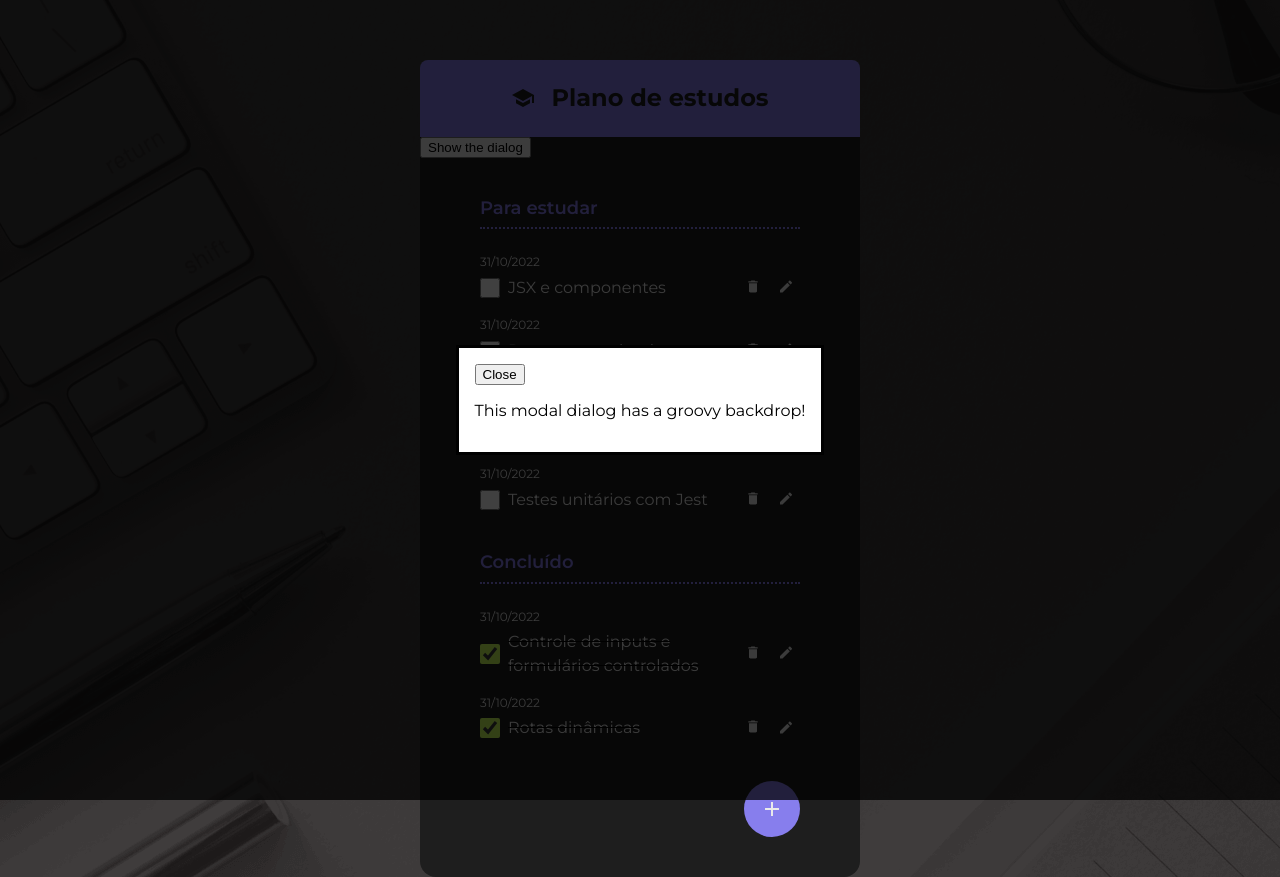
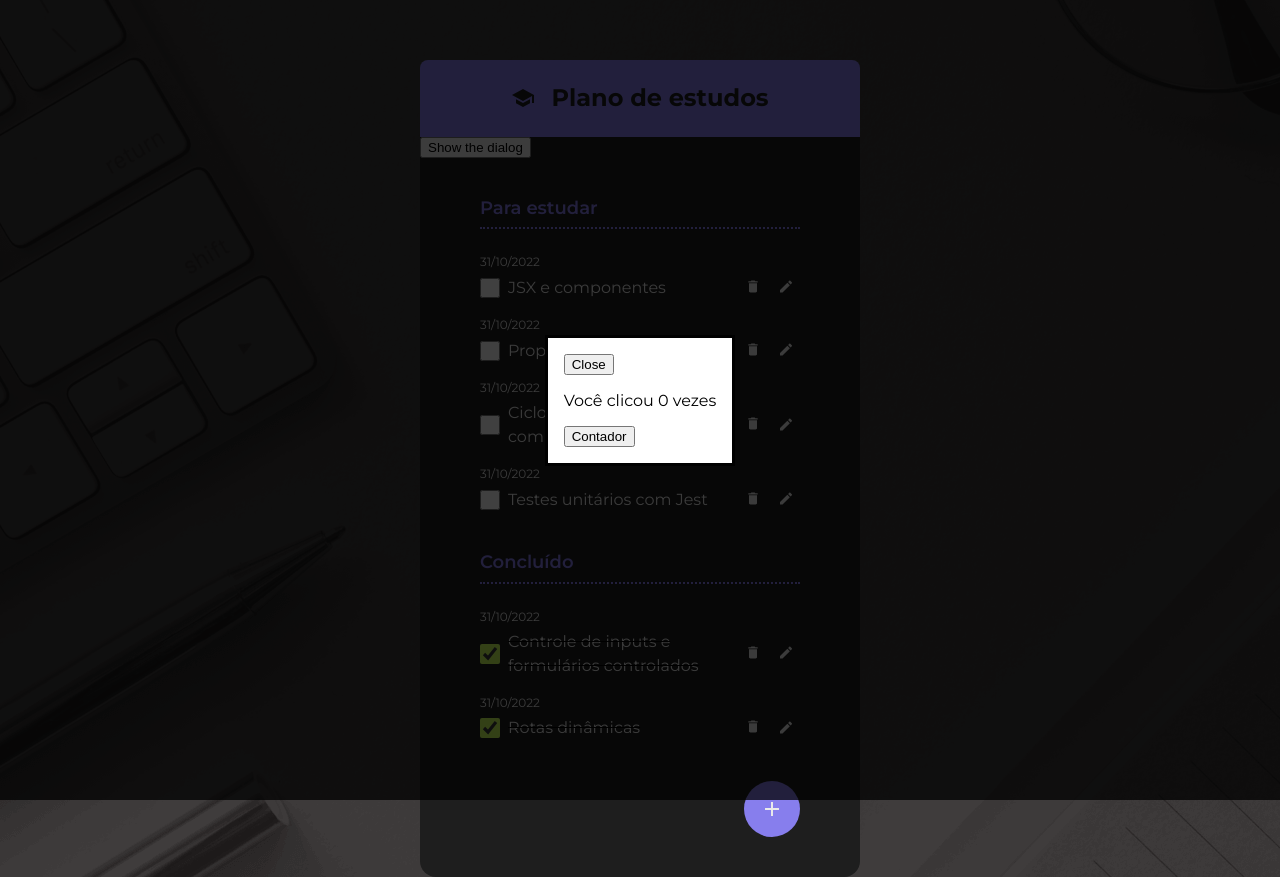
Before and after one commit to OzzyCleiton/checkListReact, a React (Vite) app in the folder react-todo-list-projeto-inicial/: page / in a window 1280 px wide. Both pictures are taken after a click on the button "Show the dialog". Built offline with nearby package versions, Linux system fonts and the light colour scheme.

Commit message:
exercicio concluido

```diff
--- a/react-todo-list-projeto-inicial/src/components/Dialog/index.jsx
+++ b/react-todo-list-projeto-inicial/src/components/Dialog/index.jsx
@@ -1,4 +1,4 @@
-import { useRef } from 'react';
+import { useRef, useState } from 'react';
 import './Dialog.style.css'
 export function Dialog() {
 
@@ -6,6 +6,16 @@ export function Dialog() {
     // useRef é o jeito react de buscar elementos no DOM!
 
     const dialogRef = useRef(null);
+    const contadorRef = useRef(0);
+    const [estado, setEstado] = useState(0)
+
+    function incrementador() {
+
+
+        setEstado(contadorRef.current++)
+        console.log(estado);
+
+    }
 
     // "Show the dialog" button opens the dialog modally
     const showButton = () => {
@@ -20,7 +30,8 @@ export function Dialog() {
         <>
             <dialog ref={dialogRef}>
                 <button autoFocus onClick={closeButton}>Close</button>
-                <p>This modal dialog has a groovy backdrop!</p>
+                <p>Você clicou {estado} vezes</p>
+                <button onClick={incrementador}>Contador</button>
             </dialog>
             <button onClick={showButton}>Show the dialog</button>
         </>
```
